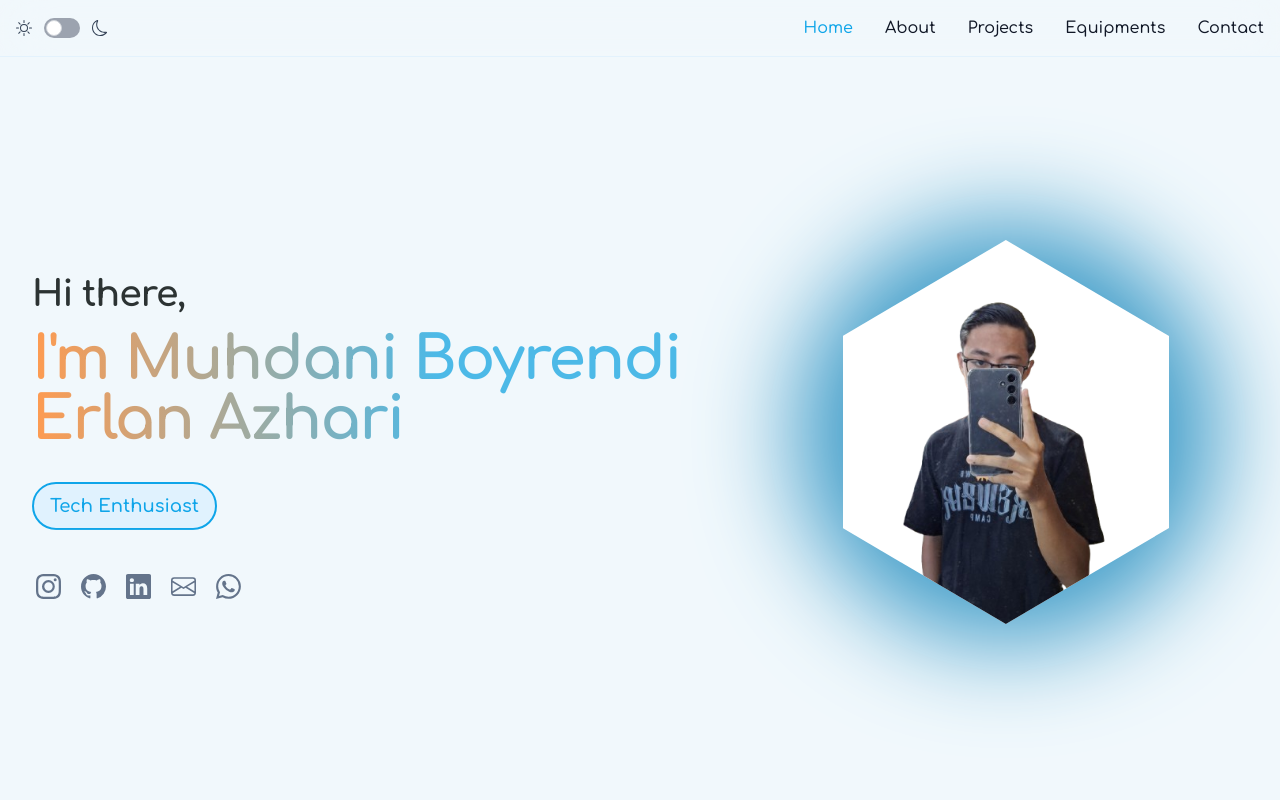
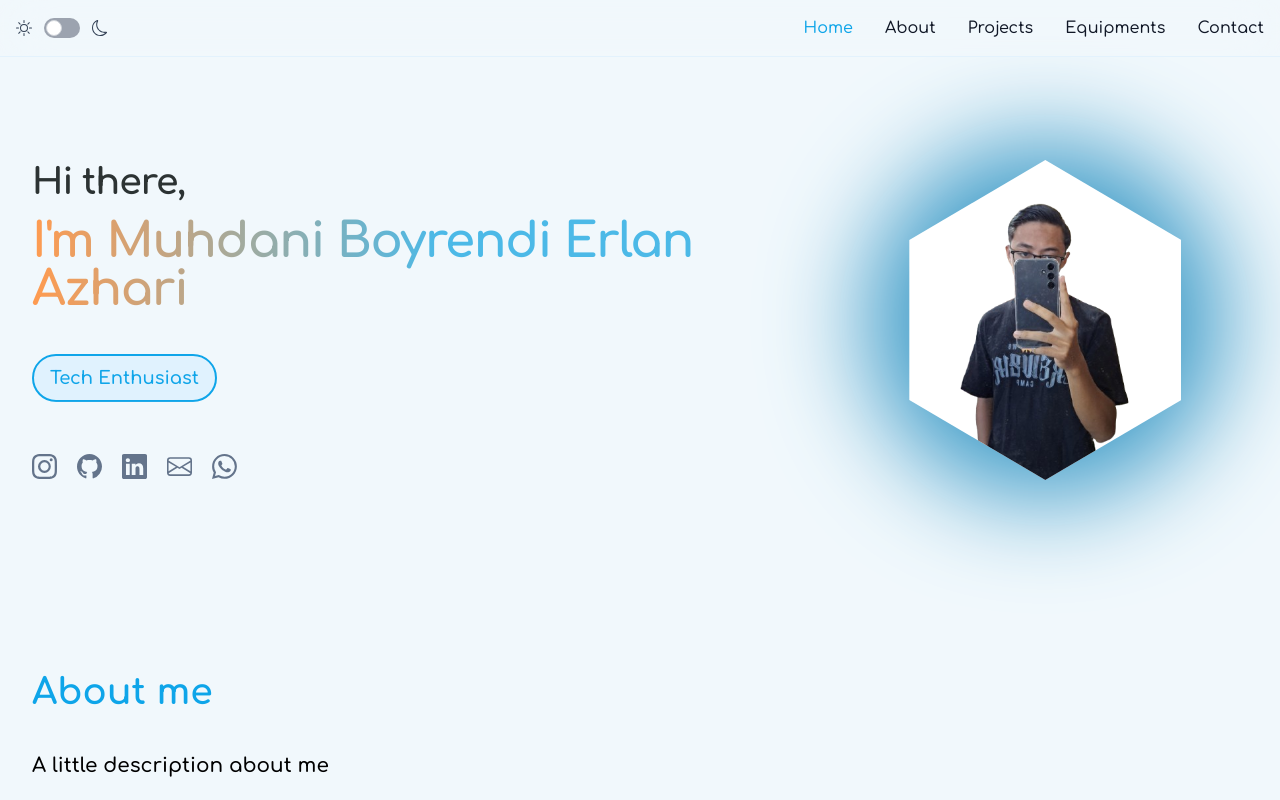
Before and after one commit to muhdaniboyrendi/personal-web, a Vue app: page / in a window 1280 px wide. Shown: the top 800 px of the page. Built offline with nearby package versions, Linux system fonts and the light colour scheme.

Commit message:
modified

```diff
--- a/src/components/Home/Home.vue
+++ b/src/components/Home/Home.vue
@@ -20,8 +20,6 @@ const props = defineProps({
     default: "rgba(0, 0, 0, 0.2)",
   },
 });
-
-const sizeClasses = "md:w-80 md:h-80 lg:w-96 lg:h-96";
 
 const displayText = ref("");
 const isTyping = ref(false);
@@ -96,16 +94,16 @@ onUnmounted(() => {
 
 <template>
   <section
-    class="min-h-screen flex flex-wrap px-4 pt-16 mx-auto max-w-screen-xl items-center"
+    class="flex flex-wrap px-4 mt-20 mx-auto max-w-screen-xl items-center lg:py-10"
   >
-    <div class="lg:w-2/3 pt-8">
+    <div class="w-full lg:w-2/3 py-10 text-center lg:text-start">
       <h1
-        class="mb-4 text-3xl font-extrabold tracking-tight leading-none text-text_primary_light md:text-5xl lg:text-4xl dark:text-text_primary_dark"
+        class="mb-4 text-2xl font-extrabold tracking-tight leading-none text-text_primary_light md:text-3xl lg:text-4xl dark:text-text_primary_dark"
       >
         Hi there,
       </h1>
       <h1
-        class="mb-4 text-4xl font-bold tracking-tight leading-none bg-gradient-to-r from-accent via-primary_light to-primary_light dark:via-primary_dark dark:to-primary_dark text-transparent bg-clip-text md:text-5xl lg:text-6xl"
+        class="mb-4 text-4xl font-bold tracking-tight leading-none bg-gradient-to-r from-accent via-primary_light to-primary_light dark:via-primary_dark dark:to-primary_dark text-transparent bg-clip-text md:text-5xl"
       >
         {{ displayText }}
         <span
@@ -124,12 +122,13 @@ onUnmounted(() => {
       >
         <p
           :key="currentIndex"
-          class="mt-8 mb-8 font-semibold text-sm text-sky-500 lg:text-lg py-2 px-4 bg-sky-100 w-fit rounded-full border-2 border-sky-500 dark:bg-secondary_dark"
+          class="my-10
+           mx-auto lg:mx-0 font-semibold text-sm text-sky-500 lg:text-lg py-2 px-4 bg-sky-100 w-fit rounded-full border-2 border-sky-500 dark:bg-secondary_dark"
         >
           {{ currentProfesion }}
         </p>
       </transition>
-      <ul class="flex flex-wrap pl-1 mb-6 pt-3 text-gray-900 dark:text-white">
+      <ul class="flex justify-center lg:justify-start pt-3 text-gray-900 dark:text-white">
         <SocialLink :url="media[0].url" :svg="media[0].svg" />
         <SocialLink :url="media[1].url" :svg="media[1].svg" />
         <SocialLink :url="media[2].url" :svg="media[2].svg" />
@@ -138,14 +137,10 @@ onUnmounted(() => {
       </ul>
     </div>
 
-    <div class="flex justify-center">
-      <div class="hexagon-wrapper" :class="sizeClasses">
-        <div
-          class="hexagon-shadow absolute top-8 left-1 w-80 h-80 rounded-full"
-        ></div>
-        <div
-          class="hexagon relative transition-all bg-white"
-        >
+    <div class="w-full lg:w-1/3 flex justify-center py-10">
+      <div class="hexagon-wrapper w-72 h-72 md:w-80 md:h-80 flex justify-center items-center">
+        <div class="hexagon-shadow absolute w-60 h-60 md:w-64 md:h-64 rounded-full"></div>
+        <div class="hexagon relative transition-all bg-white">
           <div class="absolute flex items-center justify-center">
             <img
               :src="profile"
```
